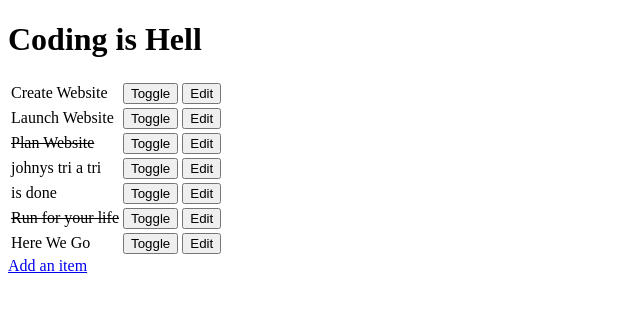
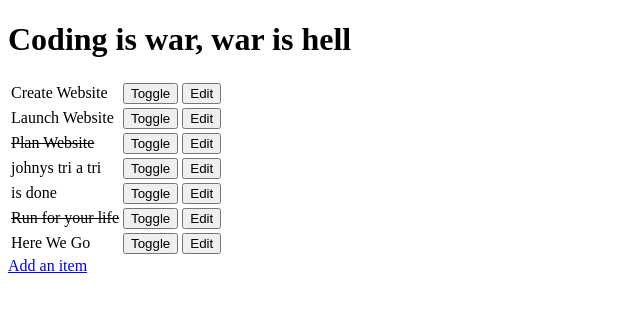
Before and after one commit to johnj974/django_todo, a Django app: page / in a window 1280 px wide. Shown: the top 312 px of the page, without its empty margins (0-640 px from the left). Run offline with Django 3.2, Linux system fonts and the light colour scheme; data comes from the database, SQL or seed files in the repository.

Commit message:
changed todo_list header

```diff
--- a/todo/templates/todo_list.html
+++ b/todo/templates/todo_list.html
@@ -4,10 +4,10 @@
     <meta charset="UTF-8">
     <meta name="viewport" content="width=device-width, initial-scale=1.0">
     <meta http-equiv="X-UA-Compatible" content="ie=edge">
-    <title>Document</title>
+    <title>Todo List</title>
 </head>
 <body>
-    <h1>Coding is Hell</h1>
+    <h1>Coding is war, war is hell</h1>
     <table>
         {%for item in items %}
             <tr>
```
